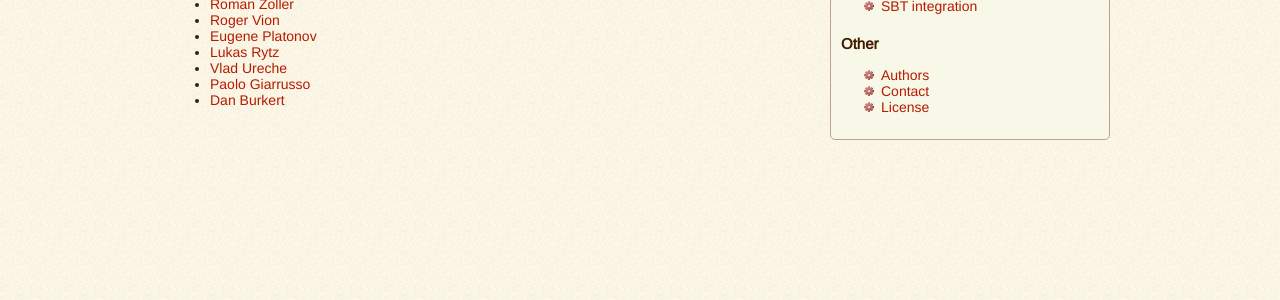
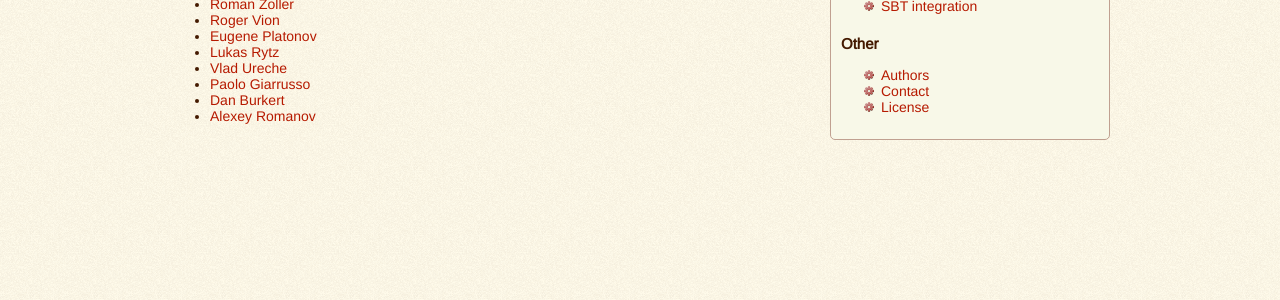
Before and after one commit to scalameter/scalameter, a Jekyll site: the page built from home/authors.md, in a window 1280 px wide. Shown: the part 386-686 px from the top of the page. Built offline with Jekyll 4.4.1, drawn with Linux system fonts in a browser that asks for light colours.

Commit message:
Update authors.md

```diff
--- a/home/authors.md
+++ b/home/authors.md
@@ -23,3 +23,4 @@ on the techniques used in ScalaMeter.
 - [Vlad Ureche](https://github.com/VladUreche)
 - [Paolo Giarrusso](http://www.informatik.uni-marburg.de/~pgiarrusso/)
 - [Dan Burkert](https://github.com/danburkert)
+- [Alexey Romanov](https://github.com/alexeyr)
```
